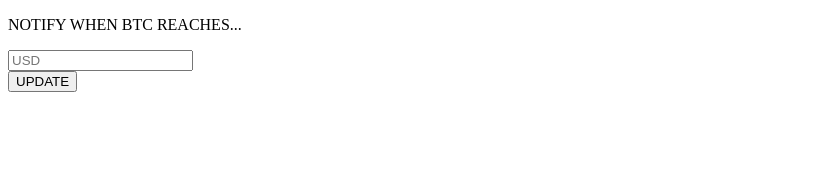
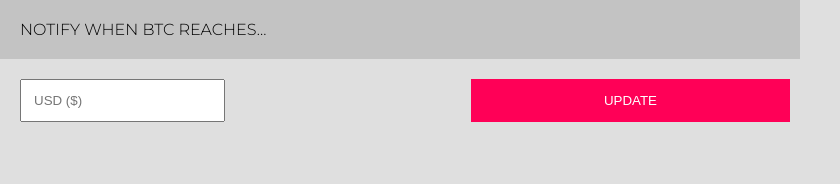
Before and after one commit to mikzol/crypto-electron, an Electron app: page src/add.html in a window 800 px wide. Shown: the whole page, 840 px wide, since content can reach past the window. Drawn offline with Linux system fonts and the light colour scheme.

Commit message:
build index.css && add.css / tie-in to GoogleApis

```diff
--- a/assets/css/add.css
+++ b/assets/css/add.css
@@ -0,0 +1,30 @@
+body {
+    background: #DFDFDF;
+    color: #000;
+    overflow: hidden;
+}
+
+p.notify {
+    background: #c3c3c3;
+    margin: 0;
+    padding: 20px;
+    text-transform: uppercase;
+    -webkit-app-region: drag;
+}
+
+.row2 {
+    width: 100%;
+    display: grid;
+    grid-template-columns: auto auto;
+    padding: 20px;
+}
+
+input {
+    padding: 12px;
+}
+
+#closeBtn {
+    cursor: pointer;
+    padding: 20px;
+    text-decoration: underline;
+}
--- a/assets/css/index.css
+++ b/assets/css/index.css
@@ -0,0 +1,54 @@
+@import url('https://fonts.googleapis.com/css?family=Montserrat:300,600');
+
+body {
+    background: #262626;
+    color: #fff;
+    font-family: 'Montserrat';
+    margin: 0;
+}
+
+.row {
+    width: 100%;
+    margin-top: 50px;
+    background: #1a1a1a;
+    border-bottom: 3px solid#FF0057;
+    display: grid;
+    grid-template-columns: 35% auto 35%;
+    align-items: center;
+}
+
+#price-container {
+    margin-left: 20%;
+    background: #353535;
+    padding: 0 10px;
+    text-align: center;
+}
+
+#goal-container {
+    padding: 20px;
+}
+
+.subtext {
+    font-size: .8em;
+    text-transform: uppercase;
+    margin-bottom: 10px;
+}
+
+img {
+    width: 20px;
+}
+
+h1 {
+    margin: 0 0 10px 0;
+}
+
+button {
+    float: right;
+    background: #FF0057;
+    border: none;
+    color: #fff;
+    text-transform: uppercase;
+    padding: 10px;
+    margin-right: 30px;
+    cursor: pointer;
+}
--- a/main.js
+++ b/main.js
@@ -74,4 +74,4 @@ app.on ('activate', () => {
     if (win === null) { createWindow(); }
 });
 
- // left off at 22:50
+ // left off at 26:06
--- a/src/add.html
+++ b/src/add.html
@@ -5,7 +5,7 @@
         <meta charset="UTF-8">
         <title></title>
         <!--CSS-->
-        <link rel="stylesheet" href="../assets/css/main.css">
+        <link rel="stylesheet" href="../assets/css/index.css">
         <link rel="stylesheet" href="../assets/css/add.css">
     </head>
 
@@ -14,7 +14,7 @@
 
         <div class="row2">
             <div>
-                <input id="notifyVal" placeholder="USD">
+                <input id="notifyVal" placeholder="USD ($)">
             </div>
             <button id="updateBtn">UPDATE</button>
         </div>
```
Also changed, not shown: src/index.html (+2 -2 lines).
